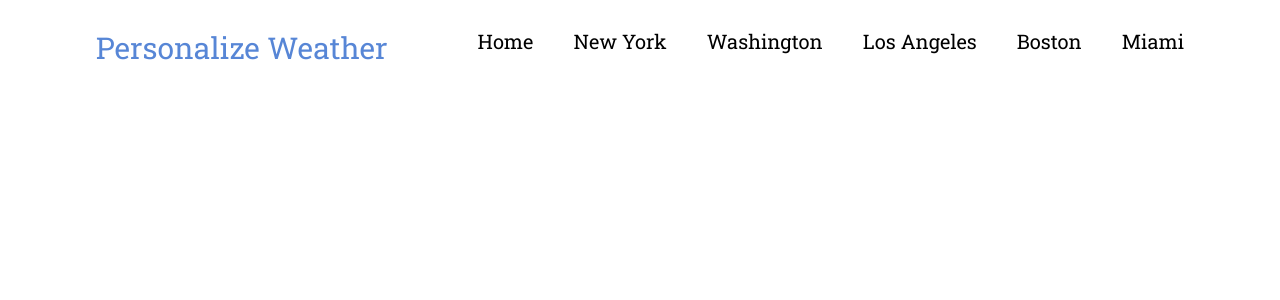
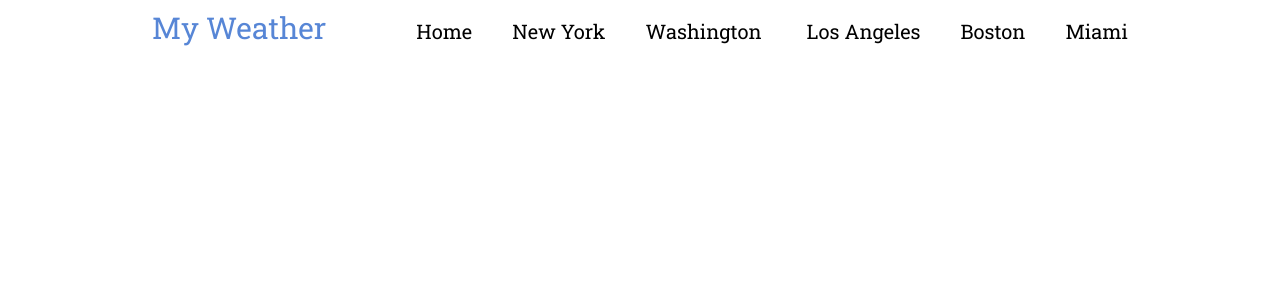
Before and after one commit to AMSpears/weatherapp, a React (Create React App) app: page /cityone in a window 1280 px wide. Shown: the top 300 px of the page. Built offline with nearby package versions, Linux system fonts and the light colour scheme; no server answers.

Commit message:
update logo

```diff
--- a/src/components/Header/Header.css
+++ b/src/components/Header/Header.css
@@ -18,6 +18,6 @@ a:hover {
 }
 #logo {
     font-size: 30px;
-    padding-right:70px;
+    margin-right: 50px;
     color: #5786d6;
-    }
+ }
--- a/src/components/Header/Header.js
+++ b/src/components/Header/Header.js
@@ -4,8 +4,9 @@ import "./Header.css"
 
 const Header= () => {
     return(
-        <div className= "tabs_container">
-            <a id= "logo" href= "/"> Personalize Weather</a>
+    <div className= "tabs_container">
+        <div className= "tabs">
+            <a id= "logo" href= "/"> My Weather</a>
             <a href= "/">Home</a>
             <a href= "/cityone">New York</a>
             <a href= "/citytwo">Washington </a>
@@ -13,6 +14,7 @@ const Header= () => {
             <a href= "/cityfour">Boston</a>
             <a href= "/cityfive">Miami</a>
         </div>
+    </div>
     )
 }
 
```
